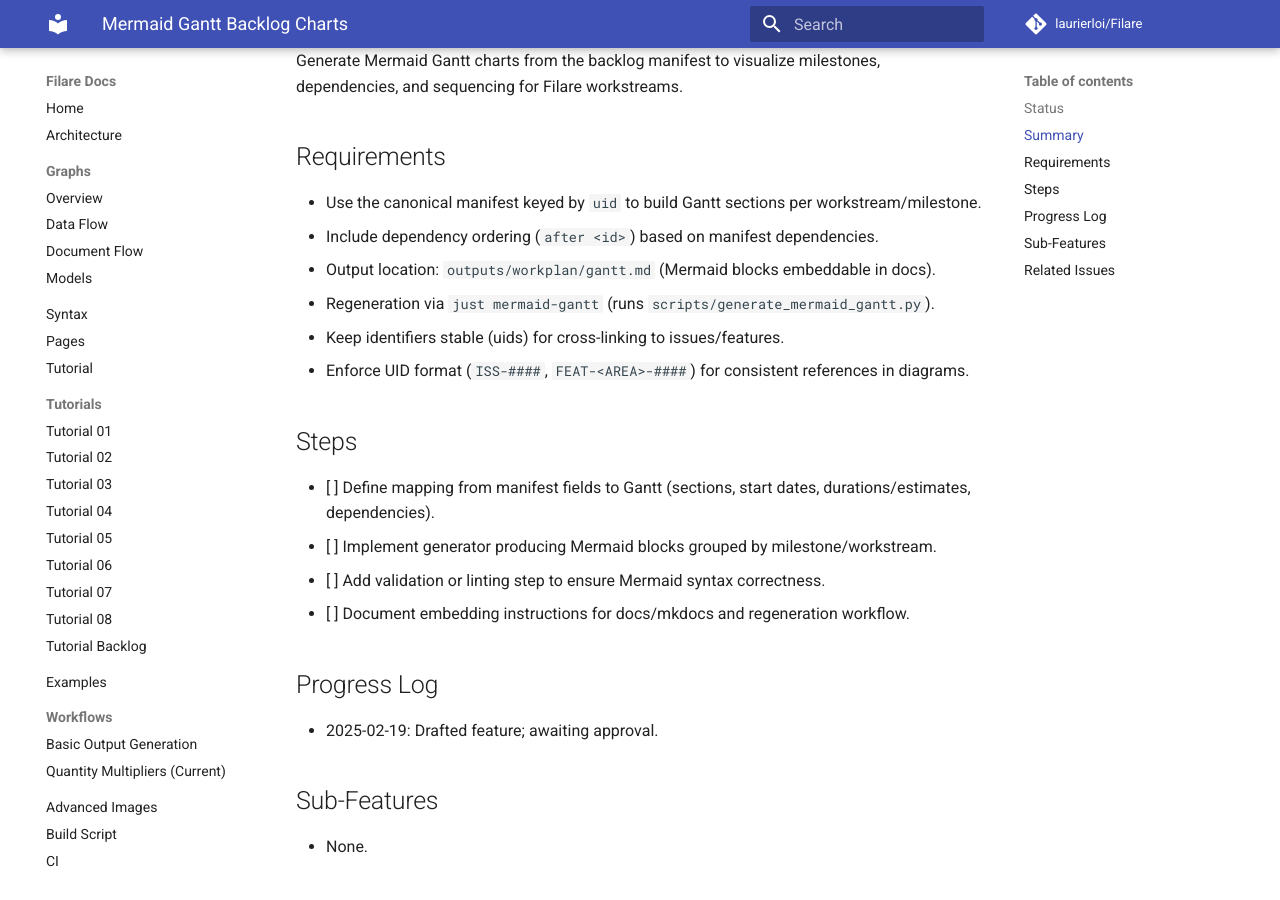
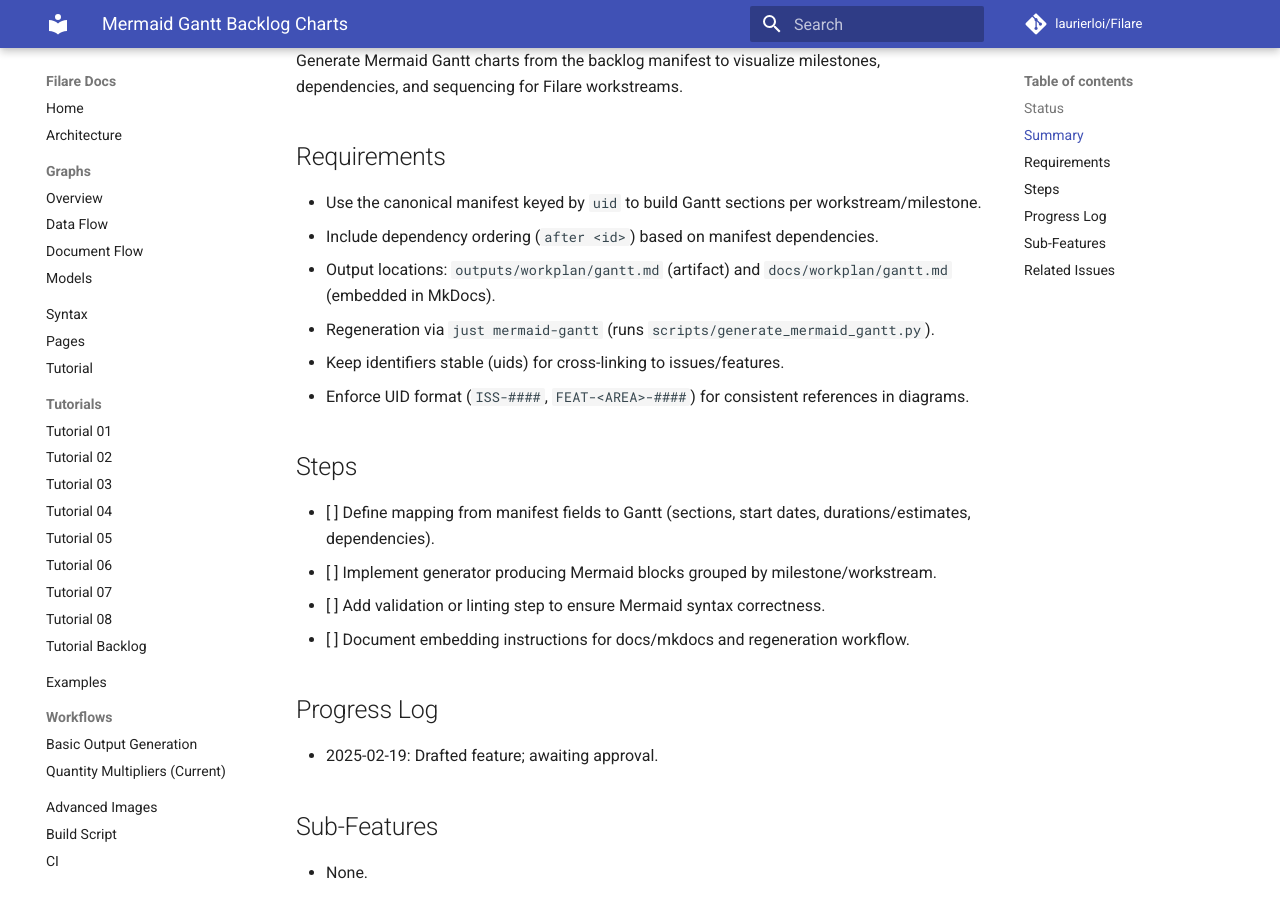
Before and after one commit to laurierloi/filare, an MkDocs documentation site: the page built from docs/features/project-management/mermaid-gantt.md, in a window 1280 px wide and 900 px high, scrolled down 432 px. Built offline with MkDocs 1.6.1 and Material for MkDocs 9.7.7, drawn with Linux system fonts in a browser that asks for light colours; comment, search, counter and statistics services are not loaded.

Commit message:
feat: surface mermaid gantt in mkdocs

```diff
--- a/docs/features/project-management/mermaid-gantt.md
+++ b/docs/features/project-management/mermaid-gantt.md
@@ -23,7 +23,7 @@
 
 - Use the canonical manifest keyed by `uid` to build Gantt sections per workstream/milestone.
 - Include dependency ordering (`after <id>`) based on manifest dependencies.
-- Output location: `outputs/workplan/gantt.md` (Mermaid blocks embeddable in docs).
+- Output locations: `outputs/workplan/gantt.md` (artifact) and `docs/workplan/gantt.md` (embedded in MkDocs).
 - Regeneration via `just mermaid-gantt` (runs `scripts/generate_mermaid_gantt.py`).
 - Keep identifiers stable (uids) for cross-linking to issues/features.
 - Enforce UID format (`ISS-####`, `FEAT-<AREA>-####`) for consistent references in diagrams.
--- a/mkdocs.yml
+++ b/mkdocs.yml
@@ -54,7 +54,9 @@
       - Text Overlap Checker: dev/text_overlap_checker.md
   - Projects:
       - Part Ingestion: projects/part-ingestion.md
-  - Work Tracking: tasks.md
+  - Work Tracking:
+      - Tasks: tasks.md
+      - Backlog Gantt: workplan/gantt.md
   - Refactor Plan: refactor.md
   - Collisions: collisions/summary.md
   - Changelog: CHANGELOG.md
```
Also changed, not shown: docs/workplan/gantt.md (added, +10 -0 lines), 1 other file.
